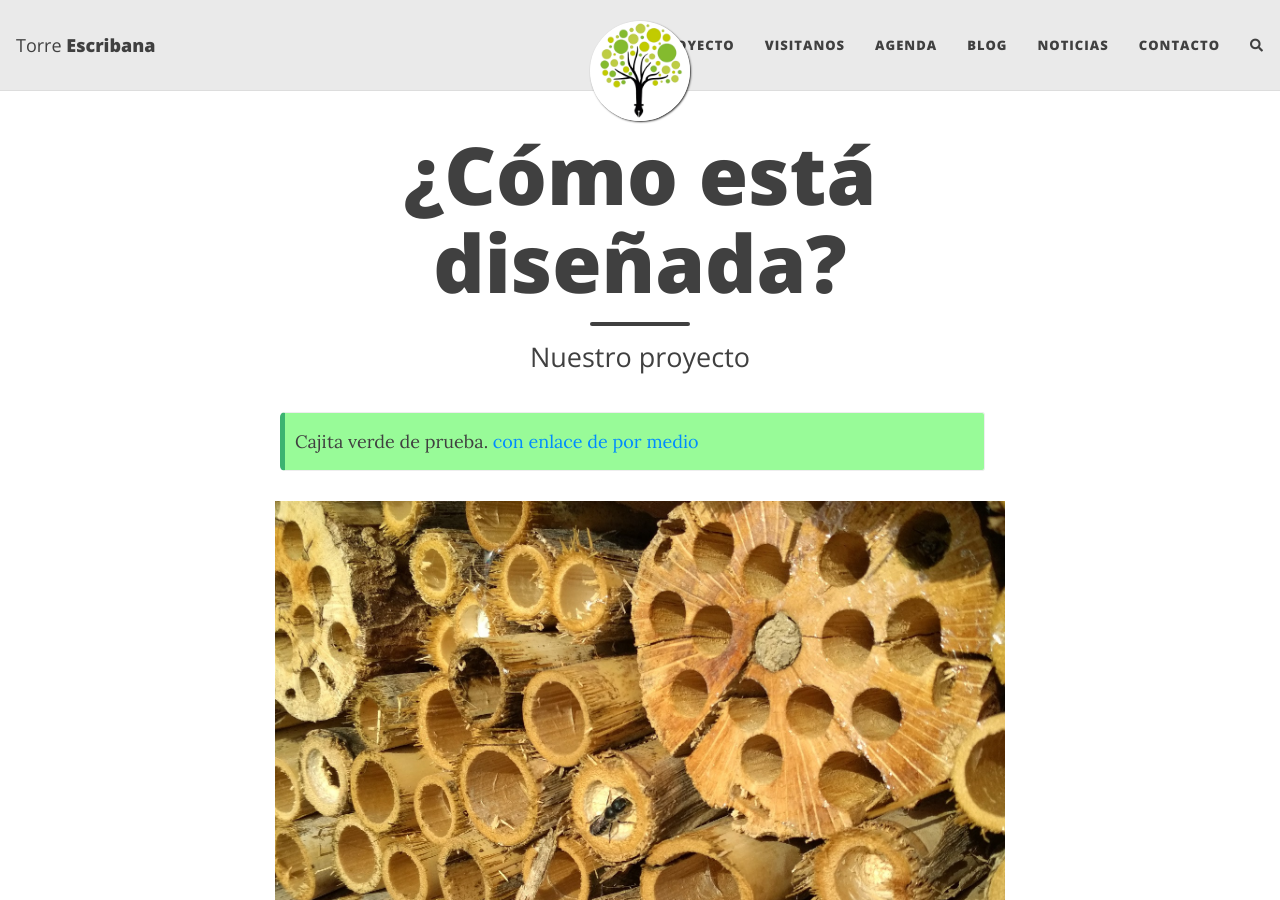
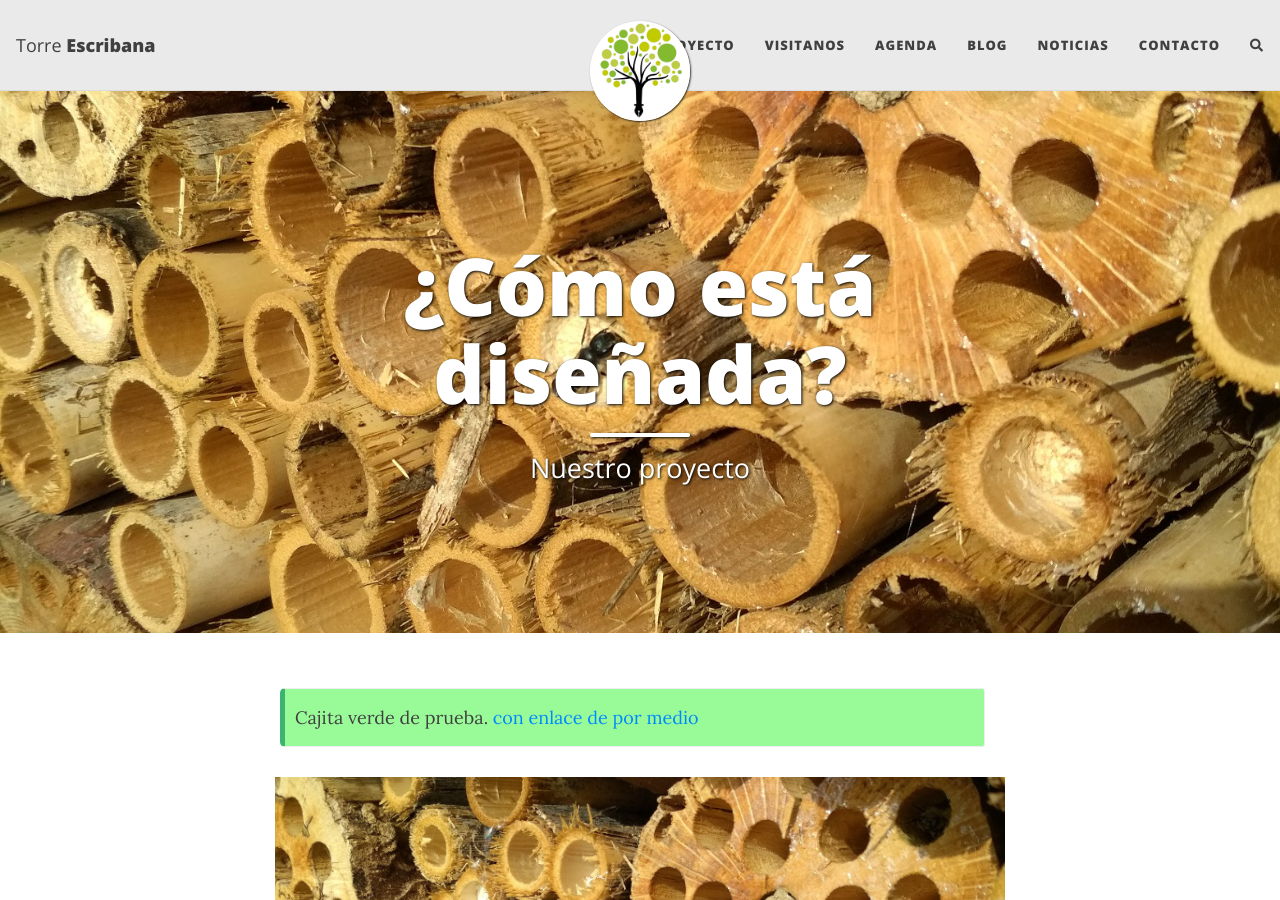
Before and after one commit to PermaculturaAragon/Web-TorreEscribana, a Jekyll site: the page built from proyecto.md, in a window 1280 px wide and 900 px high. Built offline with Jekyll 4.4.1, drawn with Linux system fonts in a browser that asks for light colours; nearby versions of some CDN libraries; comment, search, counter and statistics services are not loaded.

Commit message:
imagen portada

```diff
--- a/proyecto.md
+++ b/proyecto.md
@@ -2,6 +2,7 @@
 layout: page
 title: ¿Cómo está diseñada?
 subtitle: Nuestro proyecto
+cover-img: /assets/img/hotel insectos.jpg
 ---
 
 {: .box-success}
```
